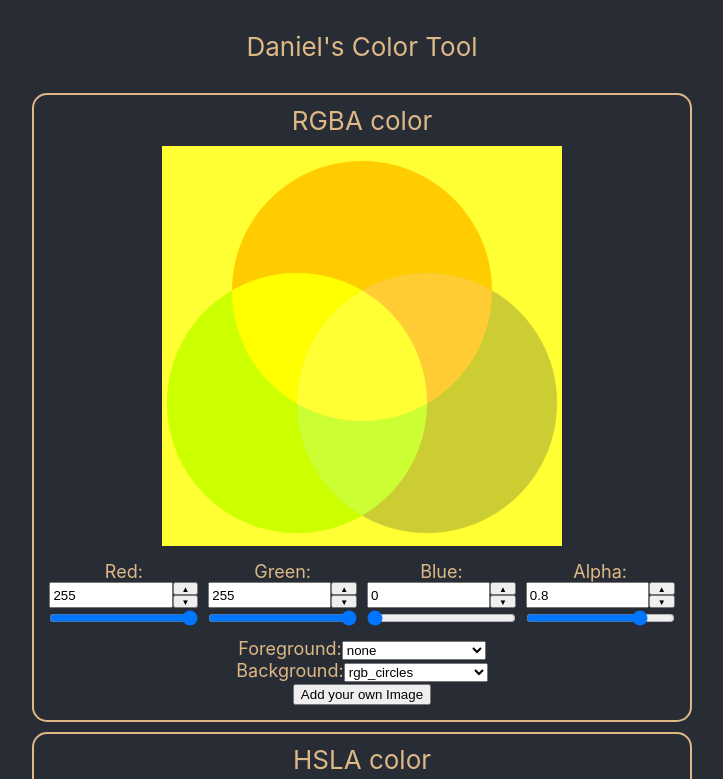
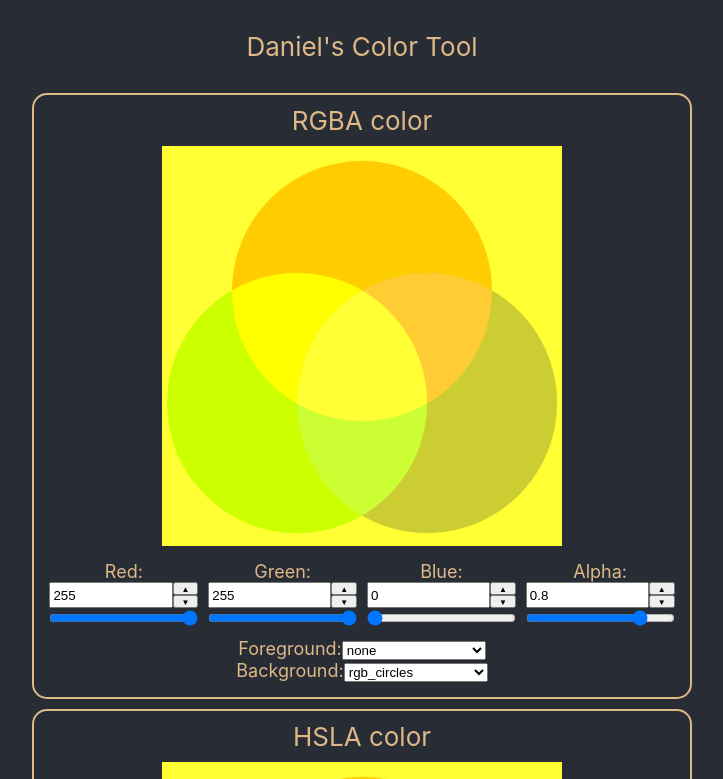
Before and after one commit to Danielxburns/color-picker, a React (Create React App) app: page / in a window 1280 px wide. Shown: the top 779 px of the page, without its empty margins (278-1001 px from the left). Built offline with nearby package versions, Linux system fonts and the light colour scheme.

Commit message:
comment out 'add your own image' buttton

```diff
--- a/src/components/picker.component.jsx
+++ b/src/components/picker.component.jsx
@@ -23,8 +23,9 @@ const Picker = ({ colorModel }) => {
     const imageURL = prompt("image URL");
     const imageName = prompt("name of image");
     if (imageURL && imageName) {
-      setImages({ ...images, [imageName]: imageURL });
-      setFg({name: imageName, url: imageURL});
+      setImages({ ...images, ...{name: imageName, url: imageURL} });
+      setFg({[imageName]: imageURL});
+      //localStorage.setItem('userImages', JSON.stringify({[imageName]: imageURL}));
     }
   }
 
@@ -96,7 +97,7 @@ const Picker = ({ colorModel }) => {
           imageName={bg.name}
           setter={setBg}
         />
-        <button className='add-image' onClick={addImage}>Add your own Image</button>
+       {/*  <button className='add-image' onClick={addImage}>Add your own Image</button> */}
       </div>
     </div>
   );
```
